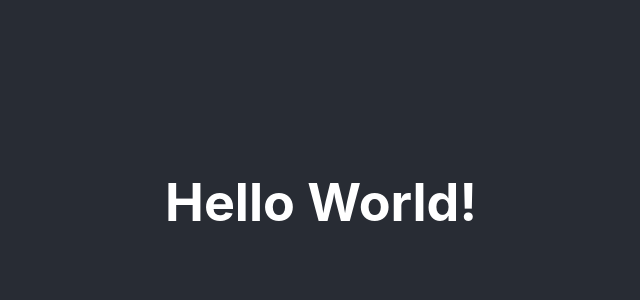
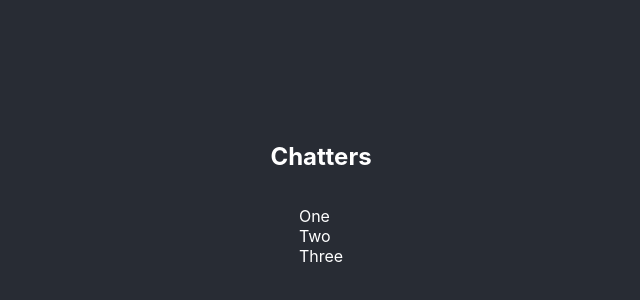
Before and after one commit to ThomasDavisA/simple-twitch-chat-visualizer, a React (Create React App) app in the folder client/: page / in a window 1280 px wide. Shown: the part 198-498 px from the top of the page, without its empty margins (319-959 px from the left). Built offline with nearby package versions, Linux system fonts and the light colour scheme.

Commit message:
Basic test list for displaying chatters.
This commit removes unneeded classes and styles and implements a basic chatters list mainly for styling purposes.

```diff
--- a/client/src/App.css
+++ b/client/src/App.css
@@ -1,38 +1,16 @@
 .App {
-  text-align: center;
-}
-
-.App-logo {
-  height: 40vmin;
-  pointer-events: none;
-}
-
-@media (prefers-reduced-motion: no-preference) {
-  .App-logo {
-    animation: App-logo-spin infinite 20s linear;
-  }
-}
-
-.App-header {
   background-color: #282c34;
   min-height: 100vh;
   display: flex;
   flex-direction: column;
   align-items: center;
+  text-align: center;
   justify-content: center;
-  font-size: calc(10px + 2vmin);
   color: white;
 }
 
-.App-link {
-  color: #61dafb;
+.Chatters {
+  list-style-type: none;
+  text-align: left;
+  padding-left: 0;
 }
-
-@keyframes App-logo-spin {
-  from {
-    transform: rotate(0deg);
-  }
-  to {
-    transform: rotate(360deg);
-  }
-}
--- a/client/src/App.js
+++ b/client/src/App.js
@@ -1,12 +1,23 @@
-import logo from './logo.svg';
 import './App.css';
 
+function Chatters(props) {
+  const Items = props.Items
+  const ItemsList = Items.map((Item) => <li>{Item}</li>)
+  return (
+    <div>
+      <ul className="Chatters">
+        {ItemsList}
+      </ul>
+    </div>
+  )
+}
+
 function App() {
+  const Items = ["One", "Two", "Three"]
   return (
     <div className="App">
-      <header className="App-header">
-        <h1>Hello World!</h1>
-      </header>
+      <h2>Chatters</h2>
+      <Chatters Items={Items}/>
     </div>
   );
 }
```
